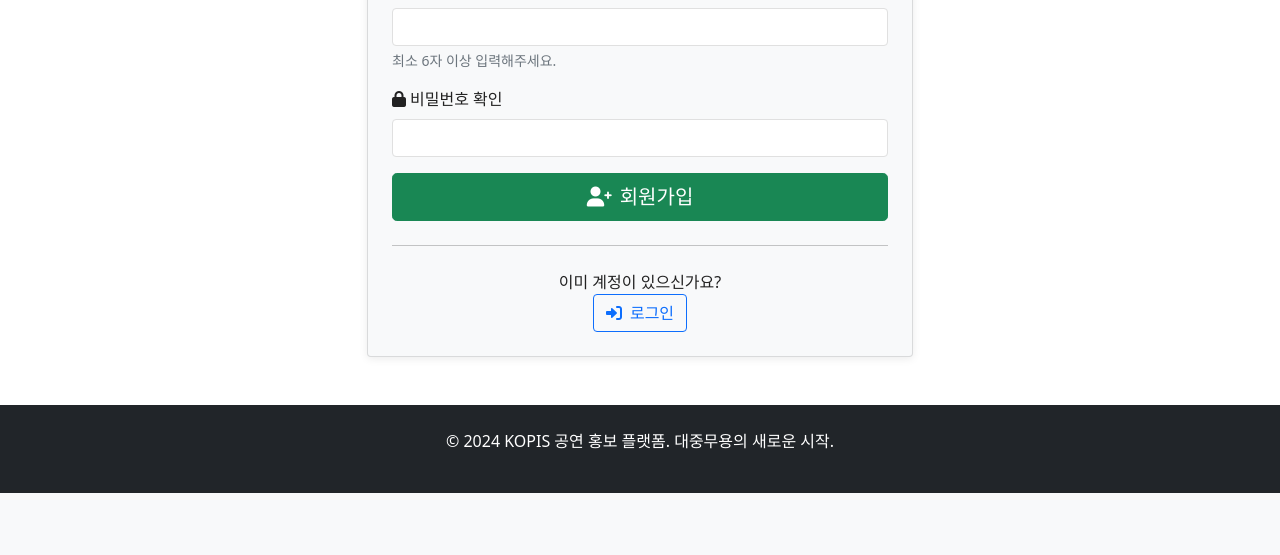
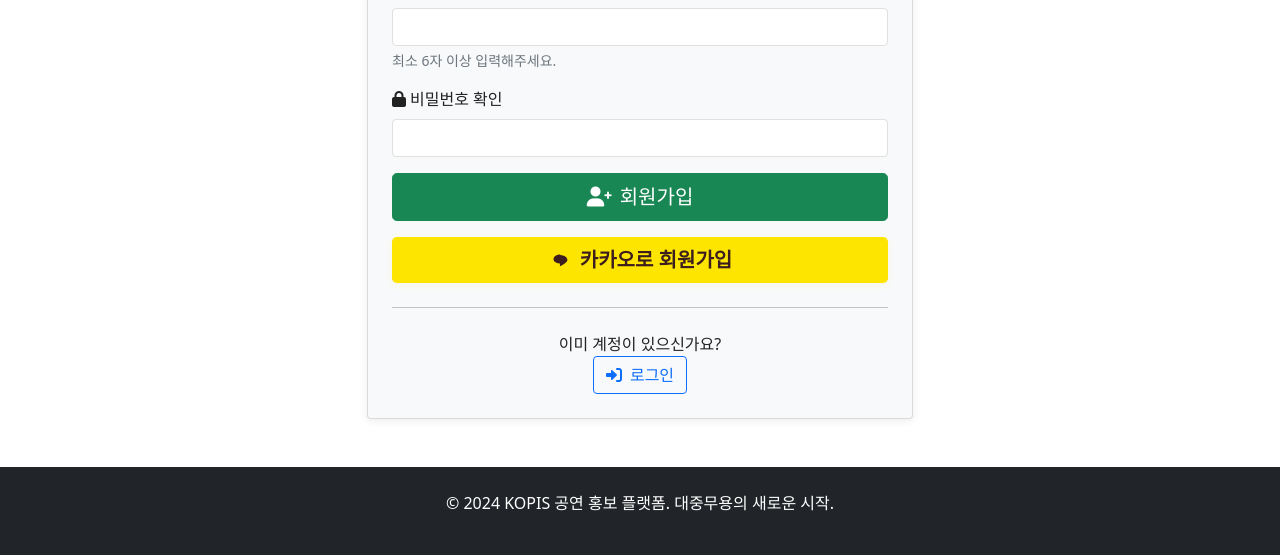
Before and after one commit to Jae-Sung-LEE-create/kopis-performance, a Flask app: page /register in a window 1280 px wide. Shown: the part 624-1179 px from the top of the page. Before the commit the page ends 1117 px from the top, so only its background shows below. Run offline with Flask 3, Linux system fonts and the light colour scheme; some libraries are stand-ins or nearby versions; some web fonts are replaced.

Commit message:
Add multilingual Kakao social login/signup button with icon and style to login and register pages

```diff
--- a/templates/base.html
+++ b/templates/base.html
@@ -202,6 +202,19 @@
         .modal.show .modal-dialog {
             transform: translateY(0) scale(1);
         }
+        .btn-kakao {
+            background: #FEE500 !important;
+            color: #3C1E1E !important;
+            border: none !important;
+            font-weight: 600;
+            box-shadow: 0 2px 8px rgba(254,229,0,0.08);
+            transition: background 0.2s, color 0.2s, box-shadow 0.2s;
+        }
+        .btn-kakao:hover, .btn-kakao:focus, .btn-kakao:active {
+            background: #ffe033 !important;
+            color: #381d1d !important;
+            box-shadow: 0 4px 16px rgba(254,229,0,0.18);
+        }
     </style>
 
     <!-- 카카오맵 API (무료 키 사용) -->
--- a/templates/register.html
+++ b/templates/register.html
@@ -73,6 +73,17 @@
                         </div>
                     </form>
 
+                    <div class="d-grid my-3">
+                        <a href="/register/kakao" class="btn btn-kakao btn-lg d-flex align-items-center justify-content-center gap-2" style="background:#FEE500; color:#3C1E1E; border:none; font-weight:600;">
+                            <span style="display:inline-flex; align-items:center;">
+                                <svg xmlns="http://www.w3.org/2000/svg" width="24" height="24" viewBox="0 0 24 24" fill="none"><ellipse cx="12" cy="12" rx="12" ry="12" fill="#FEE500"/><path d="M12 6.5c-3.59 0-6.5 2.15-6.5 4.8 0 2.09 2.47 3.82 5.86 4.13.23.05.54.16.62.37.07.19.05.48.03.67l-.18 1.13c-.03.19-.14.76.67.42.81-.34 4.36-2.57 5.97-4.13.61-.6.93-1.22.93-1.86 0-2.65-2.91-4.8-6.5-4.8z" fill="#3C1E1E"/></svg>
+                            </span>
+                            <span>
+                                {% if lang == 'en' %}Sign up with Kakao{% elif lang == 'ja' %}Kakaoで新規登録{% elif lang == 'zh' %}用Kakao注册{% else %}카카오로 회원가입{% endif %}
+                            </span>
+                        </a>
+                    </div>
+
                     <hr class="my-4">
 
                     <div class="text-center">
```
Also changed, not shown: templates/login.html (+11 -0 lines).
